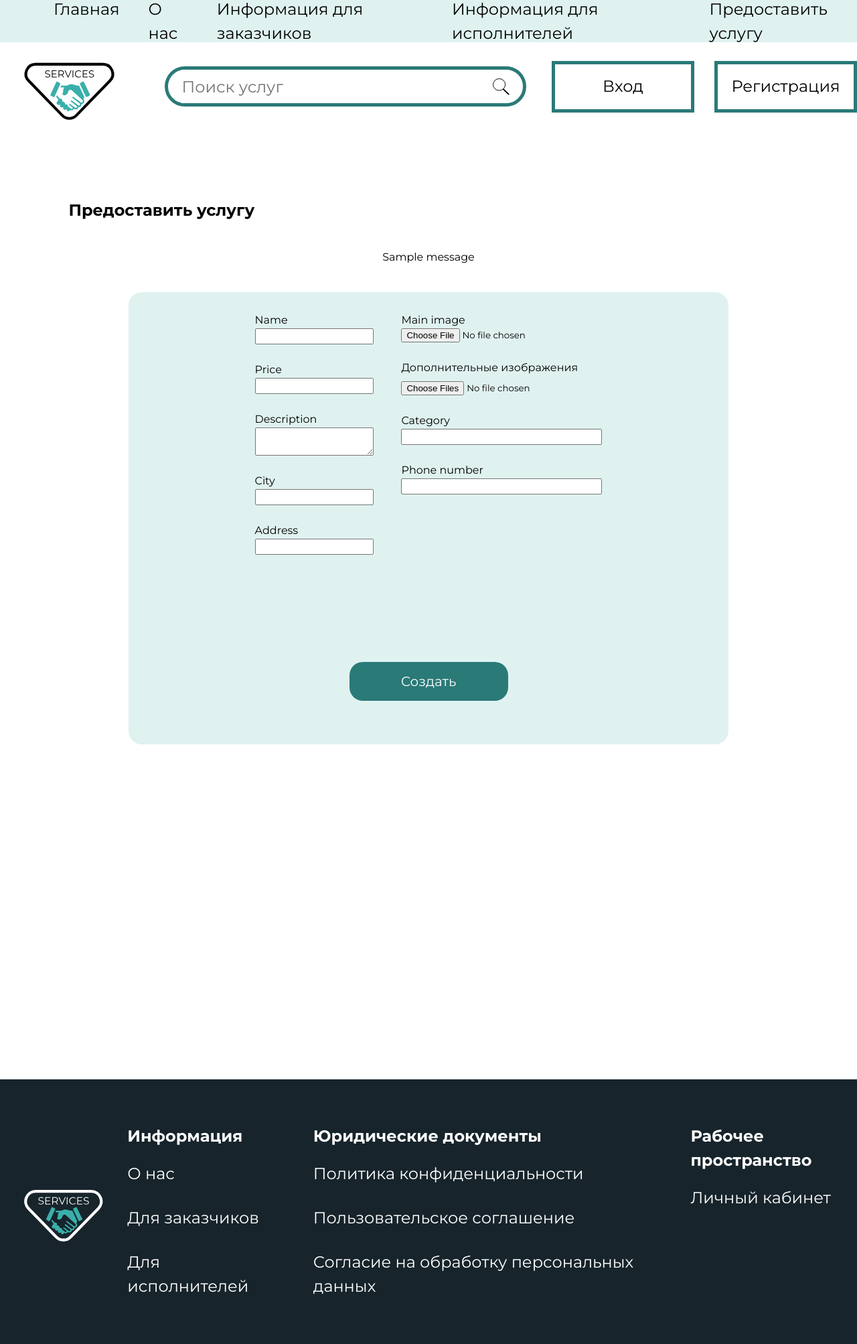
After one commit to nikita201ss/env, a Django app: template main/templates/main/service_create.html in a window 1280 px wide. The commit adds this page. Shown: the whole page at 67% size. Run offline with Django 3.2, Linux system fonts and the light colour scheme; the template is opened without the code that fills it, so the values that code supplies are empty, except form fields; tables that the repository leaves empty hold one stand-in row (values such as "Sample post"); one stand-in notice (Sample message) is shown; form fields are guessed from the names that the template uses.

Commit message:
create page service_create

```diff
--- a/main/models.py
+++ b/main/models.py
@@ -27,7 +27,7 @@ class Category(models.Model):
             verbose_name_plural = 'Categories'
 
 class Service(models.Model):
-    name = models.CharField(max_length=100)
+    name = models.CharField(max_length=40)
     slug = models.SlugField(max_length=100, unique=True)
     category = models.ForeignKey(
         Category, on_delete=models.CASCADE, related_name="services"
--- a/main/static/css/styles.css
+++ b/main/static/css/styles.css
@@ -409,3 +409,91 @@ footer {
 .phone-text {
     font-size: 20px;
 }
+
+
+/* -------------------- */
+
+.service-form {
+    width: 100%;
+    display: flex;
+    flex-direction: column;
+    align-items: center;
+}
+
+.field {
+    border-radius: 20px;
+    height: 675px;
+    justify-content: center;
+    background-color: #DFF2F0;
+    width: 70%;
+    display: flex;
+    margin: 0 auto;
+    flex-wrap: wrap;
+    padding: 30px;
+}
+
+.posit {
+    height: 85%;
+    display: flex;
+    gap: 5%;
+    width: 100%;
+    justify-content: center;
+}
+
+.group {
+    display: flex;
+    flex-direction: column;
+}
+
+.btn-create {
+    font-size: 20px;
+    color: white;
+    background-color: #2A7A78;
+    width: 237px;
+    display: flex;
+    height: 58px;
+    border: 0;
+    justify-content: center;
+    align-items: center;
+    border-radius: 20px;
+}
+
+.form-control {
+    border: 0;
+    padding-left: 3%;
+    border-radius: 10px;
+    height: 30px;
+    outline: none;
+    margin-top: 8px;
+}
+
+.form-control-desc {
+    border: 0;
+    padding-left: 3%;
+    border-radius: 10px;
+    height: 60px;
+    outline: none;
+    margin-top: 8px;
+}
+
+.form-control-file {
+        margin-top: 8px;
+
+}
+
+.column {
+    display: flex;
+    flex-direction: column;
+    gap: 5%;
+}
+
+.form-actions {
+    height: 15px;
+}
+
+
+.messages {
+    margin: 40px 0;
+    display: flex;
+    justify-content: center;
+}
--- a/main/templates/main/base.html
+++ b/main/templates/main/base.html
@@ -25,7 +25,7 @@
                 <li><a href="{% url 'main:about' %}">О нас</a></li>
                 <li><a href="#">Информация для заказчиков</a></li>
                 <li><a href="#">Информация для исполнителей</a></li>
-                <li><a href="#">Предоставить услугу</a></li>
+                <li><a href="{% url 'main:service_create' %}">Предоставить услугу</a></li>
             </ul>
         </nav>
     </header>
@@ -69,7 +69,7 @@
                 <h2>Информация</h2>
                 <nav>
                     <ul>
-                        <li><a href="#">О нас</a></li>
+                        <li><a href="{% url 'main:about' %}">О нас</a></li>
                         <li><a href="#">Для заказчиков</a></li>
                         <li><a href="#">Для исполнителей</a></li>
                     </ul>
--- /dev/null
+++ b/main/templates/main/service_create.html
@@ -0,0 +1,146 @@
+{% extends 'main/base.html' %}
+
+{% block title %}Создание услуги{% endblock %}
+
+{% block content %}
+{% load static %}
+
+
+<div>
+
+    <h2 class="about-title">Предоставить услугу</h2>
+
+    <div>
+        {% if messages %}
+        <div class="messages">
+            {% for message in messages %}
+            <div class="">
+                {{ message }}
+            </div>
+            {% endfor %}
+        </div>
+        {% endif %}
+    </div>
+
+    <div class="field">
+        <form method="post" enctype="multipart/form-data" id="serviceForm" class="service-form">
+            {% csrf_token %}
+            <div class="posit">
+                <div class="column">
+                    <div class="group">
+                        <label for="{{ form.name.id_for_label }}">{{ form.name.label }}</label>
+                        {{ form.name }}
+                        {% if form.name.errors %}
+                        <div class="error">{{ form.name.errors }}</div>
+                        {% endif %}
+
+                    </div>
+
+                    <div class="group">
+                        <label for="{{ form.price.id_for_label }}">{{ form.price.label }}</label>
+                        {{ form.price }}
+                        {% if form.price.errors %}
+                        <div class="error">{{ form.price.errors }}</div>
+                        {% endif %}
+
+                    </div>
+
+                    <div class="group">
+                        <label for="{{ form.description.id_for_label }}">{{ form.description.label }}</label>
+                        {{ form.description }}
+                        {% if form.description.errors %}
+                        <div class="error">{{ form.description.errors }}</div>
+                        {% endif %}
+
+                    </div>
+
+                    <div class="group">
+                        <label for="{{ form.city.id_for_label }}">{{ form.city.label }}</label>
+                        {{ form.city }}
+                        {% if form.city.errors %}
+                        <div class="error">{{ form.city.errors }}</div>
+                        {% endif %}
+
+                    </div>
+
+                    <div class="group">
+                        <label for="{{ form.address.id_for_label }}">{{ form.address.label }}</label>
+                        {{ form.address }}
+                        {% if form.address.errors %}
+                        <div class="error">{{ form.address.errors }}</div>
+                        {% endif %}
+
+                    </div>
+                </div>
+
+                <div class="column">
+                    <div class="group">
+                        <label for="{{ form.main_image.id_for_label }}">{{ form.main_image.label }}</label>
+                        {{ form.main_image }}
+
+
+
+                        {% if form.main_image.errors %}
+                        <div class="error">{{ form.main_image.errors }}</div>
+                        {% endif %}
+
+                    </div>
+
+                    <div class="group">
+                        <label for="{{ form.name.id_for_label }}">Дополнительные изображения</label>
+                        <input type="file" name="extra_images" id="extraImages" class="form-control-file" multiple
+                            accept="image/*">
+
+
+
+                    </div>
+
+                    <div class="group">
+                        <label for="{{ form.category.label }}">{{ form.category.label }}</label>
+                        {{ form.category }}
+                        {% if form.category.errors %}
+                        <div class="error">{{ form.category.errors }}</div>
+                        {% endif %}
+
+                    </div>
+
+                    <div class="group">
+                        <label for="{{ form.phone_number.label }}">{{ form.phone_number.label }}</label>
+                        {{ form.phone_number }}
+                        {% if form.phone_number.errors %}
+                        <div class="error">{{ form.phone_number.help_text }}</div>
+                        {% endif %}
+
+                    </div>
+                </div>
+            </div>
+
+
+            <div class="form-actions">
+                <button type="submit" class="btn-create">Создать</button>
+            </div>
+
+
+
+
+
+
+        </form>
+    </div>
+
+
+
+
+
+
+
+
+
+
+
+
+
+
+</div>
+
+{% endblock %}
--- a/main/urls.py
+++ b/main/urls.py
@@ -7,4 +7,5 @@ urlpatterns = [
     path('', views.IndexView.as_view(), name='index'),
     path('about/', views.AboutView.as_view(), name='about'),
     path('service/<slug:slug>', views.ServiceDetailView.as_view(), name='service_detail'),
+    path('service/create/', views.service_create_view, name='service_create'),
 ]
```
Also changed, not shown: main/forms.py (added, +102 -0 lines), main/views.py (+46 -5 lines), main/static/scripts/service-detail.js (line endings or trailing spaces), 1 other file.
